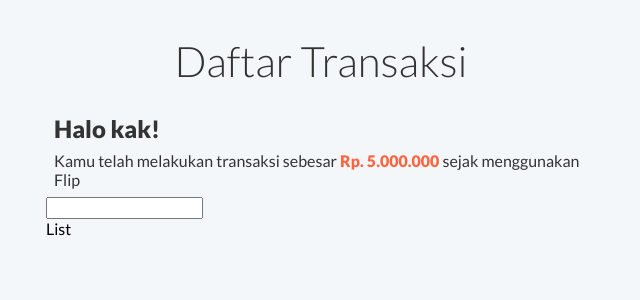
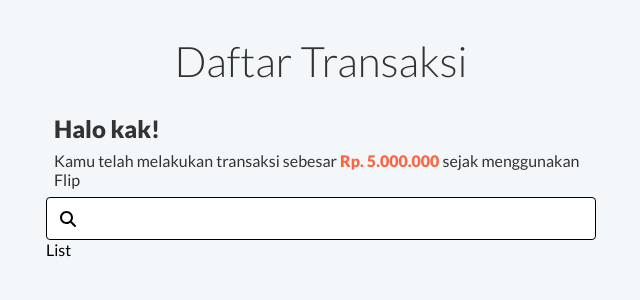
Before and after one commit to mramadhanrh/transaction-list-fe-test, a React (Create React App) app: page / in a window 1280 px wide. Shown: the top 300 px of the page, without its empty margins (319-959 px from the left). Built offline with nearby package versions, Linux system fonts and the light colour scheme.

Commit message:
Add SearchInput component

```diff
--- a/src/components/molecules/SearchInput/index.tsx
+++ b/src/components/molecules/SearchInput/index.tsx
@@ -1,7 +1,13 @@
-import { FC } from 'react';
+import { FC, InputHTMLAttributes } from 'react';
+import { Container, Input, SearchIcon } from './style';
 
-const SearchInput: FC = () => {
-  return <input />;
+const SearchInput: FC<InputHTMLAttributes<HTMLInputElement>> = (props) => {
+  return (
+    <Container>
+      <Input {...props} />
+      <SearchIcon />
+    </Container>
+  );
 };
 
 export default SearchInput;
--- /dev/null
+++ b/src/components/molecules/SearchInput/style.ts
@@ -0,0 +1,35 @@
+import { faMagnifyingGlass } from '@fortawesome/free-solid-svg-icons';
+import { FontAwesomeIcon } from '@fortawesome/react-fontawesome';
+import styled from 'styled-components';
+
+export const Container = styled.div`
+  position: relative;
+  width: 100%;
+  height: 43px;
+`;
+
+export const Input = styled.input`
+  height: 100%;
+  background-color: ${({ theme }) => theme.color.white};
+  box-sizing: border-box;
+  padding: 12px 12px 12px 50px;
+  width: 100%;
+  border: 1px solid ${({ theme }) => theme.color.lightgray};
+  border-radius: 4px;
+  font-size: 14px;
+
+  &:focus {
+    outline: none;
+    border: 1px solid ${({ theme }) => theme.color.platinum};
+  }
+`;
+
+export const SearchIcon = styled(FontAwesomeIcon).attrs({
+  icon: faMagnifyingGlass,
+})`
+  position: absolute;
+  top: 50%;
+  left: 14px;
+  color: ${({ theme }) => theme.color.lightgray};
+  transform: translate(0, -50%);
+`;
```
